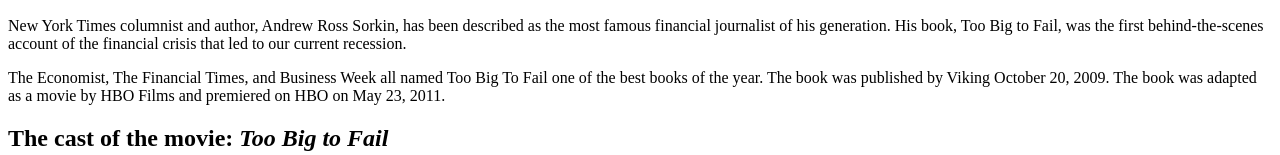
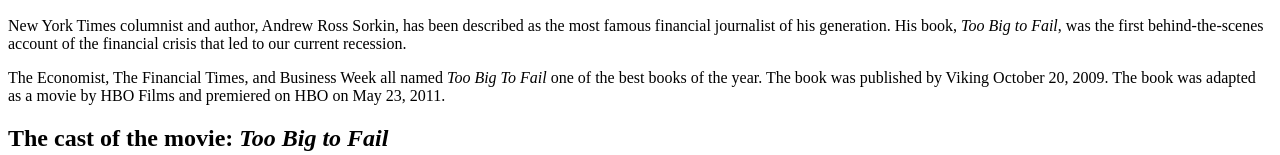
Before and after one commit to caitlind26/A09, a plain HTML site: page c03x_sorkin.html in a window 1280 px wide. Shown: the part 306-461 px from the top of the page. Drawn offline with Linux system fonts and the light colour scheme; files whose address does not match are found by name.

Commit message:
Update c03x_sorkin.html

```diff
--- a/c03x_sorkin.html
+++ b/c03x_sorkin.html
@@ -14,9 +14,9 @@
 		<img src="images/sorkin_desk260.jpg" alt="Sorkin desk pic"/>
 	</div>
 
-	<p>New York Times columnist and author, Andrew Ross Sorkin, has been described as the most famous financial journalist of his generation. His book, Too Big to Fail, was the first behind-the-scenes account of the financial crisis that led to our current recession.</p>
+	<p>New York Times columnist and author, Andrew Ross Sorkin, has been described as the most famous financial journalist of his generation. His book, <em>Too Big to Fail</em>, was the first behind-the-scenes account of the financial crisis that led to our current recession.</p>
 	<div>
-		<p> The Economist, The Financial Times, and Business Week all named Too Big To Fail one of the best books of the year. The book was published by Viking October 20, 2009. The book was adapted as a movie by HBO Films and premiered on HBO on May 23, 2011.
+		<p> The Economist, The Financial Times, and Business Week all named <em>Too Big To Fail</em> one of the best books of the year. The book was published by Viking October 20, 2009. The book was adapted as a movie by HBO Films and premiered on HBO on May 23, 2011.
 
 	</div>
 
```
